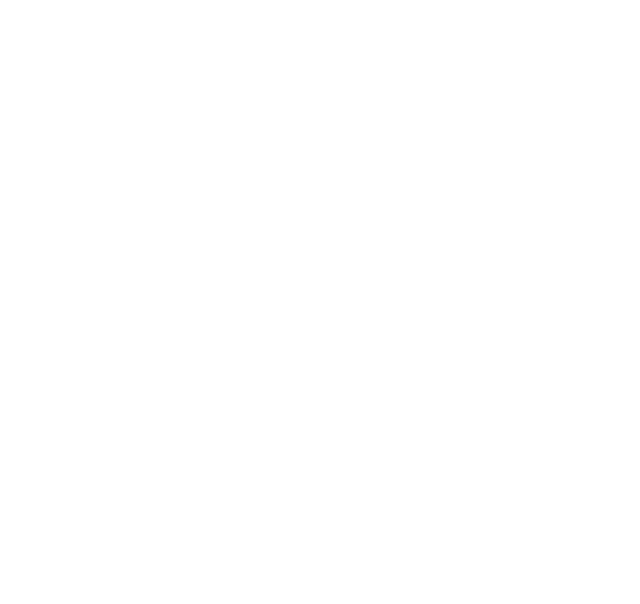
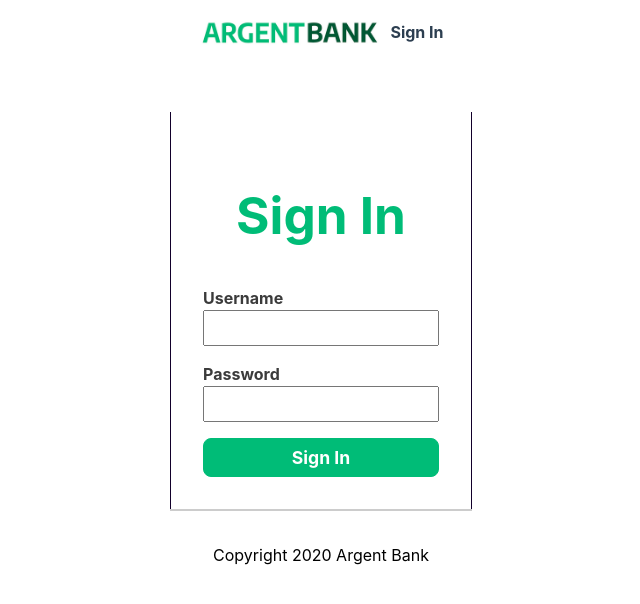
Before and after one commit to jeremydlny/Developpeur-application-Projet13, a React (Vite) app in the folder frontend/: page /login in a window 1280 px wide. Before the commit this address had no page. Shown: the top 604 px of the page, without its empty margins (319-959 px from the left). Built offline with nearby package versions, Linux system fonts and the light colour scheme.

Commit message:
Vérif token

```diff
--- a/frontend/src/App.jsx
+++ b/frontend/src/App.jsx
@@ -7,9 +7,7 @@ import PublicRouter from './pages/public/publicRouter';
 const App = () => {
     return (
         <BrowserRouter>
-            <Routes>
-                <Route path="/" element={<PublicRouter />} />
-            </Routes>
+            <PublicRouter />
         </BrowserRouter>
     );
     };
--- a/frontend/src/_Features/Slices/authSlice.js
+++ b/frontend/src/_Features/Slices/authSlice.js
@@ -1,7 +1,5 @@
-// _Features/Slices/authSlice.js
 import { createSlice } from "@reduxjs/toolkit";
 import { accountService } from "@/_service/accountService";
-
 
 const initialState = {
     isError: null,
@@ -37,5 +35,8 @@ export const authSlice = createSlice({
     },
 });
 
+// Création du loginSelector
+export const loginSelector = (state) => state.auth.token;
+
 export const { logout, setToken, setError, setLoading } = authSlice.actions;
 export default authSlice.reducer;
--- /dev/null
+++ b/frontend/src/_Features/selector/userSelector.js
@@ -0,0 +1 @@
+export const userSelector = state => state.User
--- a/frontend/src/layout/header/header.jsx
+++ b/frontend/src/layout/header/header.jsx
@@ -1,6 +1,6 @@
 import React from 'react';
 import { Link } from 'react-router-dom';
-import logo from '../../assets/argentBankLogo.png';
+import logo from '@/assets/argentBankLogo.png';
 import { accountService } from '@/_service/accountService';
 
 const Header = () => {
--- a/frontend/src/pages/public/Login.jsx
+++ b/frontend/src/pages/public/Login.jsx
@@ -1,33 +1,61 @@
-import React from 'react';
+//Login.jsx
+
+import React, { useState } from 'react';
+import { useDispatch, useSelector } from 'react-redux';
+import { loginSelector, setToken, setLoading, setError } from '@/_Features/Slices/authSlice';
+import { accountService } from '@/_service/accountService';
+import { useNavigate } from 'react-router-dom';
 import "@/Style/main.css";
 
+const Login = () => {
+  const [email, setEmail] = useState('');
+  const [password, setPassword] = useState('');
+  const dispatch = useDispatch();
+  const navigate = useNavigate();
+  const token = useSelector(loginSelector);  // Utilisation de loginSelector pour récupérer le token
+  const isLoading = useSelector((state) => state.auth.isLoading);
 
-const Login = () => {
+  const handleLogin = async (e) => {
+    e.preventDefault();
+    dispatch(setLoading(true));  // Met à jour l'état de chargement
+    try {
+      const response = await accountService.loginUser({ email, password });
+
+      // Ajoute ce console.log pour voir toute la réponse de l'API
+      console.log('Réponse API:', response);
+
+      // Vérifie si le token est dans response.data.token
+      console.log("Token JWT:", response.data.body.token);
+
+      dispatch(setToken(response.data.body.token));  // Sauvegarde le token correctement
+      navigate('/profile');  // Redirige vers la page profil après la connexion
+    } catch (err) {
+      dispatch(setError('Invalid credentials'));  // Gère l'erreur en cas d'échec
+    } finally {
+      dispatch(setLoading(false));  // Désactive l'état de chargement
+    }
+};
+
+
   return (
     <div>
-
       <main className="main bg-dark">
         <section className="sign-in-content">
           <i className="fa fa-user-circle sign-in-icon"></i>
           <h1>Sign In</h1>
-          <form>
+          <form onSubmit={handleLogin}>
             <div className="input-wrapper">
               <label htmlFor="username">Username</label>
-              <input type="text" id="username" />
+              <input type="text" id="username" value={email} onChange={(e) => setEmail(e.target.value)} />
             </div>
             <div className="input-wrapper">
               <label htmlFor="password">Password</label>
-              <input type="password" id="password" />
+              <input type="password" id="password" value={password} onChange={(e) => setPassword(e.target.value)} />
             </div>
-            <div className="input-remember">
-              <input type="checkbox" id="remember-me" />
-              <label htmlFor="remember-me">Remember me</label>
-            </div>
-            <button className="sign-in-button">Sign In</button>
+            <button className="sign-in-button" type="submit" disabled={isLoading}>Sign In</button>
           </form>
         </section>
       </main>
-
     </div>
   );
 };
--- a/frontend/src/pages/public/publicRouter.jsx
+++ b/frontend/src/pages/public/publicRouter.jsx
@@ -1,3 +1,5 @@
+// publicRouter.jsx
+
 import React from 'react';
 import { Routes, Route } from 'react-router-dom';
 import Home from '@/pages/public/Home';
```
Also changed, not shown: frontend/src/pages/public/Profil.jsx (line endings or trailing spaces).
